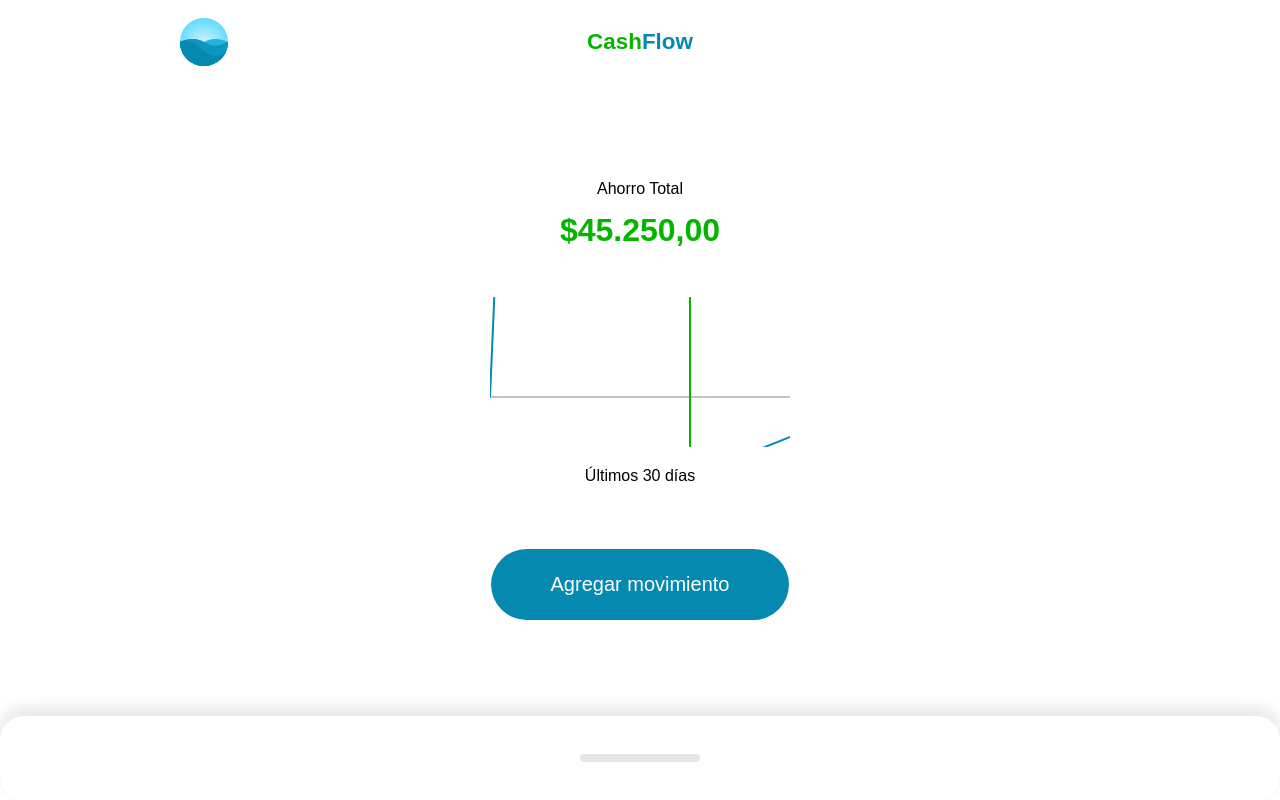
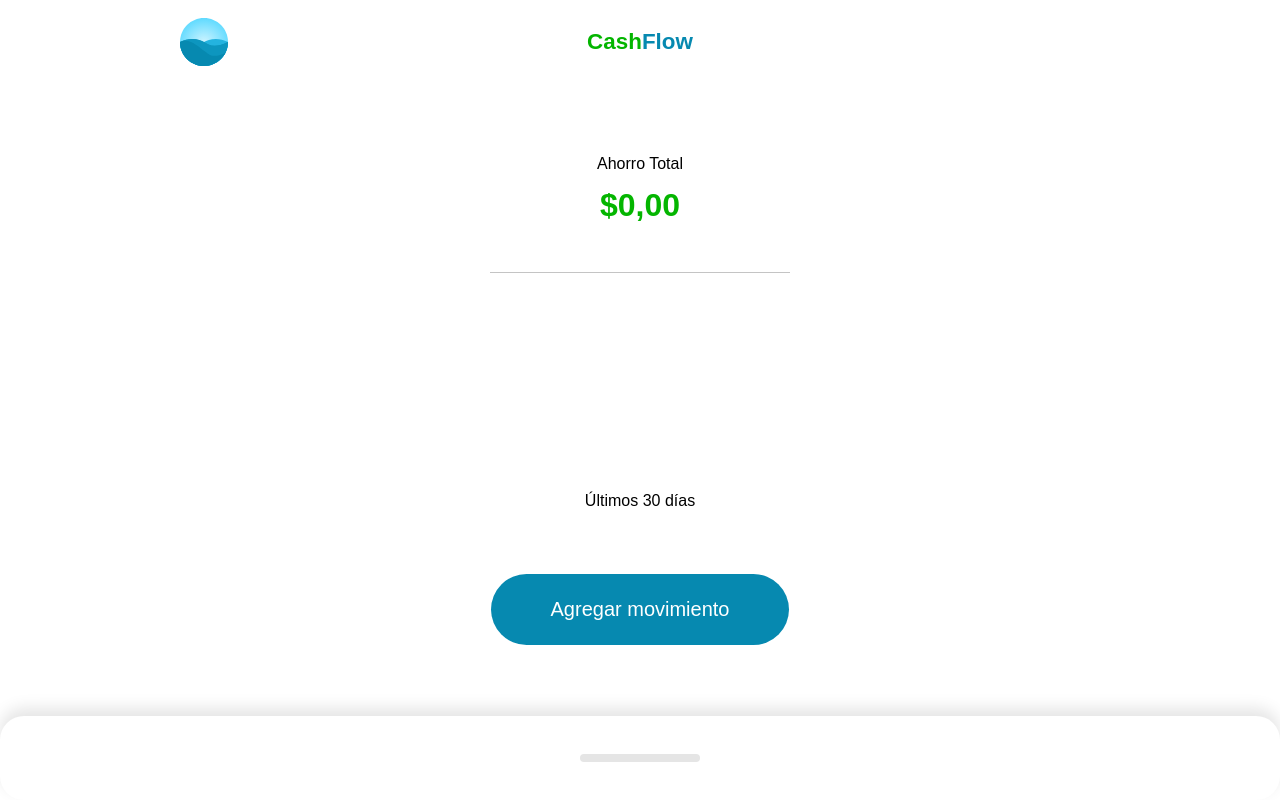
Before and after one commit to juaneins/cash-flow-app-new, a Vue app: page / in a window 1280 px wide. Built offline with nearby package versions, Linux system fonts and the light colour scheme.

Commit message:
Persistencia de datos

```diff
--- a/src/components/ActionComponent.vue
+++ b/src/components/ActionComponent.vue
@@ -1,5 +1,5 @@
 <script setup>
-import { ref } from 'vue';
+import { ref, defineEmits } from 'vue';
 import ModalComponent from './ModalComponent.vue';
 const showModal = ref(false);
 const title = ref("");
@@ -7,8 +7,21 @@ const amount = ref(0);
 const description = ref("");
 const movementType = ref("Ingreso");
 
+const emit = defineEmits(["create"]);
+
 const submit = () => {
     showModal.value = !showModal.value;
+    emit("create", {
+        id: new Date().getTime(),
+        title: title.value,
+        description: description.value,
+        amount: movementType.value === 'Ingreso' ? amount.value : - amount.value,
+        time: new Date(),
+    });
+    title.value = "";
+    description.value = "";
+    amount.value = 0;
+    movementType.value = "Ingreso";
 }
 
 </script>
--- a/src/components/HeaderComponent.vue
+++ b/src/components/HeaderComponent.vue
@@ -1,5 +1,5 @@
 <script setup>
-function reload() {
+const reload = () => {
     location.reload();
 }
 </script>
--- a/src/components/HomeComponent.vue
+++ b/src/components/HomeComponent.vue
@@ -1,5 +1,5 @@
 <script setup>
-import { ref } from 'vue';
+import { computed, ref, onMounted } from 'vue';
 
 import LayoutComponent from './LayoutComponent.vue';
 import HeaderComponent from './HeaderComponent.vue';
@@ -9,42 +9,56 @@ import ActionComponent from './ActionComponent.vue';
 import GraphicComponent from './Resume/GraphicComponent.vue';
 
 const amount = ref(null);
-const amounts = ref([100, 200, 500, 200, -400, -600, -300, 0, 300, 500]);
-const movements = ref([
-    {
-        id: 1,
-        title: "Movimiento",
-        description: "Deposito de salario",
-        amount: 1000,
-    },
-    {
-        id: 2,
-        title: "Movimiento 1",
-        description: "Deposito de honorarios",
-        amount: 500,
-    },
-    {
-        id: 3,
-        title: "Movimiento 3",
-        description: "Comida",
-        amount: -100,
-    },
-    {
-        id: 4,
-        title: "Movimiento 4",
-        description: "Colegiatura",
-        amount: 1000,
-    },
-    {
-        id: 5,
-        title: "Movimiento 5",
-        description: "Reparación equipo",
-        amount: 1000,
-    },
-],);
 
+const movements = ref([]);
 
+onMounted(() => {
+    const localStoreMovements = JSON.parse(localStorage.getItem("movements"));
 
+    if (Array.isArray(localStoreMovements)) {
+        movements.value = localStoreMovements?.map(m => {
+            return { ...m, time: new Date(m.time) };
+        });
+    }
+
+})
+
+const amounts = ref(computed(() => {
+    const lastDays = movements.value
+    .filter(m => {
+        const today = new Date();
+        const oldDate = today.setDate(today.getDate() - 30);
+        return m.time > oldDate;
+    })
+    .map(m => m.amount);
+    return lastDays.map((m, i) => {
+        const lastMovements = lastDays.slice(0,i);
+        return lastMovements.reduce((sum, movement) => {
+            return sum + movement;
+        }, 0);
+    })
+}));
+
+const totalAmount = computed(() => {
+    return movements.value.reduce((suma, m) => {
+        return suma + m.amount;
+    }, 0);
+});
+
+const create = (movement) => {
+    movements.value.push(movement);
+    save();
+}
+
+const remove = (id) => {
+    const index = movements.value.findIndex(m => m.id === id);
+    movements.value.splice(index, 1);
+    save();
+}
+
+const save = () => {
+    localStorage.setItem("movements", JSON.stringify(movements));
+}
 
 </script>
 <template>
@@ -53,17 +67,23 @@ const movements = ref([
             <HeaderComponent />
         </template>
         <template #resume>
-            <ResumeComponent :label="'Ahorro Total'" :total-amount="45250" :amount="amount">
+            <ResumeComponent
+                :label="'Ahorro Total'"
+                :total-amount="totalAmount"
+                :amount="amount">
                 <template #graphic>
                     <GraphicComponent :amounts="amounts" />
                 </template>
                 <template #action>
-                    <ActionComponent />
+                    <ActionComponent @create="create"/>
                 </template>
             </ResumeComponent>
         </template>
         <template #movements>
-            <MovementsComponent :movements="movements" />
+            <MovementsComponent
+                :movements="movements"
+                @remove="remove"
+                />
         </template>
     </LayoutComponent>
 </template>
--- a/src/components/Movements/MovementsComponent.vue
+++ b/src/components/Movements/MovementsComponent.vue
@@ -1,6 +1,6 @@
 
 <script setup>
-import { toRefs, defineProps } from 'vue';
+import { toRefs, defineProps, defineEmits } from 'vue';
 import MovementComponent from './MovementComponent.vue';
 
 const props = defineProps({
@@ -12,8 +12,10 @@ const props = defineProps({
 
 const { movements } = toRefs(props);
 
+const emit = defineEmits(["remove"]);
+
 const remove = (id) => {
-    console.log("remove ", id);
+    emit("remove", id);
 }
 
 </script>
--- a/src/components/Resume/GraphicComponent.vue
+++ b/src/components/Resume/GraphicComponent.vue
@@ -1,5 +1,5 @@
 <script setup>
-import { toRefs, defineProps, computed } from 'vue';
+import { ref, toRefs, defineProps, computed } from 'vue';
 
 const props = defineProps({
     amounts: {
@@ -14,28 +14,73 @@ const amountToPixels = (amount) => {
     const min = Math.min(...amounts.value);
     const max = Math.max(...amounts.value);
 
-    return `${min} ${max}`;
+    const amountAbs = amount + Math.abs(min);
+    const minMax = Math.abs(max) + Math.abs(min);
+
+    return 200 - ((amountAbs * 100) / minMax) * 2;
 };
+
+const zero = computed(() => {
+    return amountToPixels(0)
+})
 
 const points = computed(() => {
     const total = amounts.value.length;
 
-    return Array(total).fill(100).reduce((points, amount, index) => {
+    return amounts.value.reduce((points, amount, index) => {
         const x = (300 / total) * (index + 1);
         const y = amountToPixels(amount);
-        console.log("y: ", y);
         return `${points} ${x} ${y}`;
-    }, "0,100");
+    }, "0, 100");
 
 });
+
+const showPointer = ref(false);
+
+const pointer = ref(0);
+
+
+const tap = ({target, touches}) => {
+    showPointer.value = true;
+    const elementWidth = target.getBoundingClientRect().width;
+    const elementX = target.getBoundingClientRect().x;
+    const touchX = touches[0].clientX;
+    pointer.value = ((touchX - elementX) * 300) / elementWidth;
+
+}
+
+const untap = () => {
+    showPointer.value = false;
+}
 
 </script>
 <template>
     <div>
-        <svg view-box="0 0 300 200">
-            <line stroke="#C4C4C4" stroke-width="2" x1="0" y1="100" x2="300" y2="100" />
-            <polyline fill="none" stroke="#0689b0" stroke-width="2" :points="points" />
-            <line stroke-width="2" stroke="#04b500" x1="200" y1="0" x2="200" y2="200" />
+        <svg
+            @touchstart="tap"
+            @touchmove="tap"
+            @touchend="untap"
+            viewBox="0 0 300 200">
+            <line
+                stroke="#C4C4C4"
+                stroke-width="2"
+                x1="0"
+                :y1="zero"
+                x2="300"
+                :y2="zero" />
+            <polyline
+                fill="none"
+                stroke="#0689b0"
+                stroke-width="2"
+                :points="points" />
+            <line
+                v-show="showPointer"
+                stroke="#04b500"
+                stroke-width="2"
+                :x1="pointer"
+                y1="0"
+                :x2="pointer"
+                y2="200" />
         </svg>
         <p>Últimos 30 días</p>
     </div>
```
